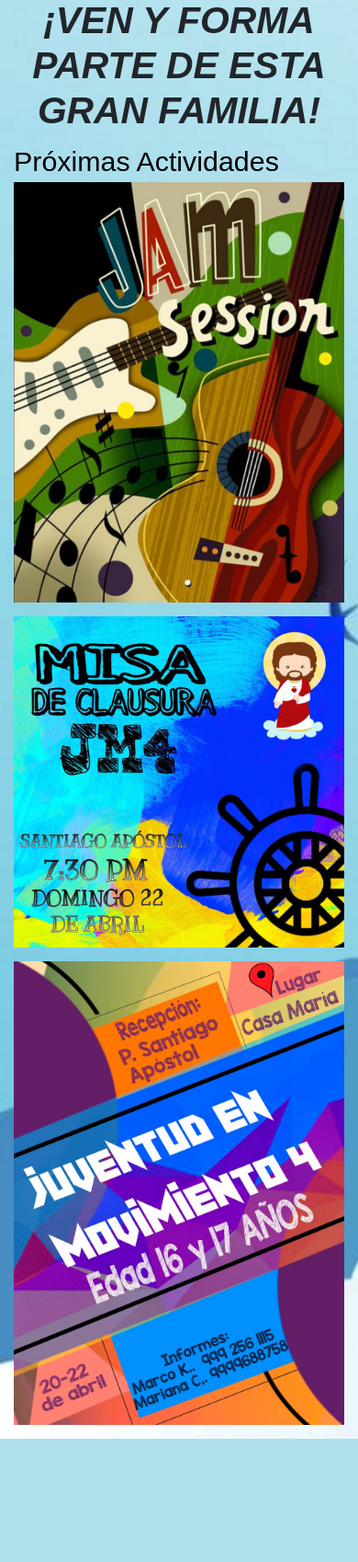
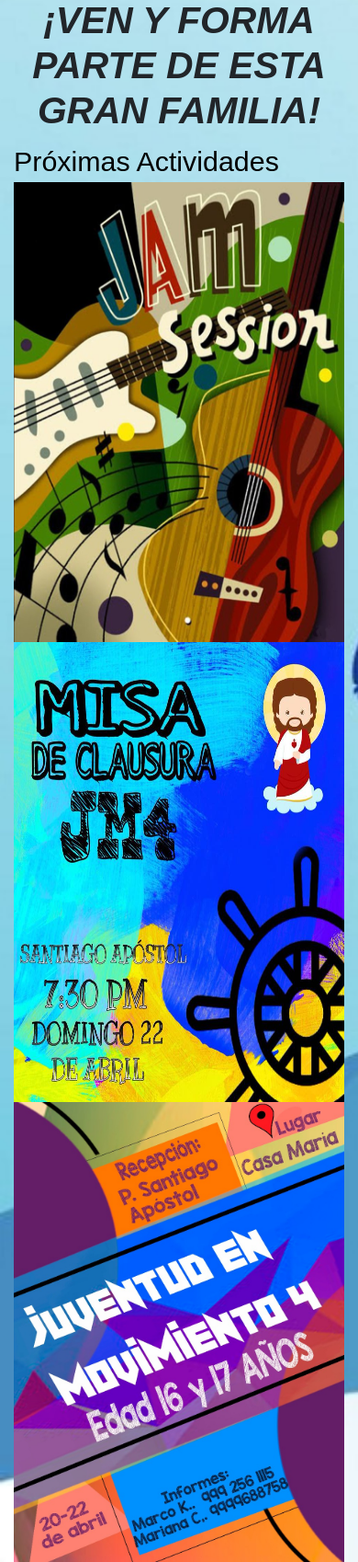
Before and after one commit to GunnerStraiker1/epjMerida, a PHP site: page /webNewDesign/Home.php in a window 390 px wide. Shown: the part 376-2074 px from the top of the page at 92% size. Before the commit the page ends 1940 px from the top, so only its background shows below. Run offline with PHP 8.4, Linux system fonts and the light colour scheme.

Commit message:
Insert meta viewport

```diff
--- a/css/Home.css
+++ b/css/Home.css
@@ -34,9 +34,9 @@ body{
   color: #000000;
 }
 
-.actividades>img{
-  height: 550px !important;
-  width: 100%;
+.actividades, .actividades>img{
+  height: 500px !important;
+  width: 500px !important
 }
 
 @media (max-width: 599px) {
@@ -48,10 +48,4 @@ body{
     padding-top: 1em;
     font-size: 150%;
   }
-
-  .actividades>img{
-    height: 100% !important;
-    width: 100% !important;
-    padding-bottom: 15px;
-  }
 }
--- a/webNewDesign/EnConstruccion.php
+++ b/webNewDesign/EnConstruccion.php
@@ -2,6 +2,7 @@
 <html lang="en">
 <head>
   <meta charset="utf-8">
+  <meta name="viewport" content="width=device-width, initial-scale=1">
   <link rel="stylesheet" href="https://stackpath.bootstrapcdn.com/bootstrap/4.1.1/css/bootstrap.min.css" integrity="sha384-WskhaSGFgHYWDcbwN70/dfYBj47jz9qbsMId/iRN3ewGhXQFZCSftd1LZCfmhktB" crossorigin="anonymous">
   <link rel="stylesheet" href="../css/Menu.css">
   <link rel="stylesheet" href="../css/enConstruccion.css">
--- a/webNewDesign/Home.php
+++ b/webNewDesign/Home.php
@@ -2,6 +2,7 @@
 <html lang="en">
   <head>
     <meta charset="utf-8">
+    <meta name="viewport" content="width=device-width, initial-scale=1">
     <link rel="stylesheet" href="https://stackpath.bootstrapcdn.com/bootstrap/4.1.1/css/bootstrap.min.css" integrity="sha384-WskhaSGFgHYWDcbwN70/dfYBj47jz9qbsMId/iRN3ewGhXQFZCSftd1LZCfmhktB" crossorigin="anonymous">
     <link rel="stylesheet" href="../css/Home.css">
     <link rel="stylesheet" href="../css/Menu.css">
@@ -59,13 +60,13 @@
           <div class="col-xs-12 col-sm-12 title">
             Próximas Actividades
           </div>
-          <div class="col-xs-12 col-sm-12 col-md-12 col-lg-4 actividades">
+          <div class="col-xs-12 col-sm-12 col-md-4 actividades">
             <img src="../img/act6.jpg" alt="" class="img-fluid">
           </div>
-          <div class="col-xs-12 col-sm-12 col-md-12 col-lg-4 actividades">
+          <div class="col-xs-12 col-sm-12 col-md-4 actividades">
             <img src="../img/act4.jpg" alt="" class="img-fluid">
           </div>
-          <div class="col-xs-12 col-sm-12 col-md-12 col-lg-4 actividades">
+          <div class="col-xs-12 col-sm-12 col-md-4 actividades">
             <img src="../img/act1.jpg" alt="" class="img-fluid">
           </div>
         </div>
```
